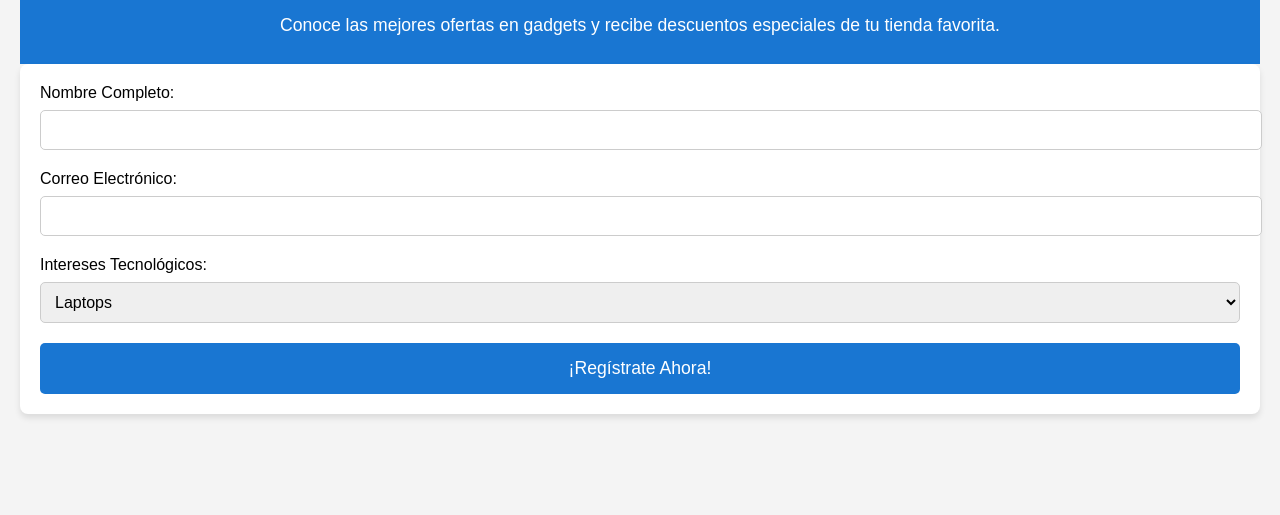
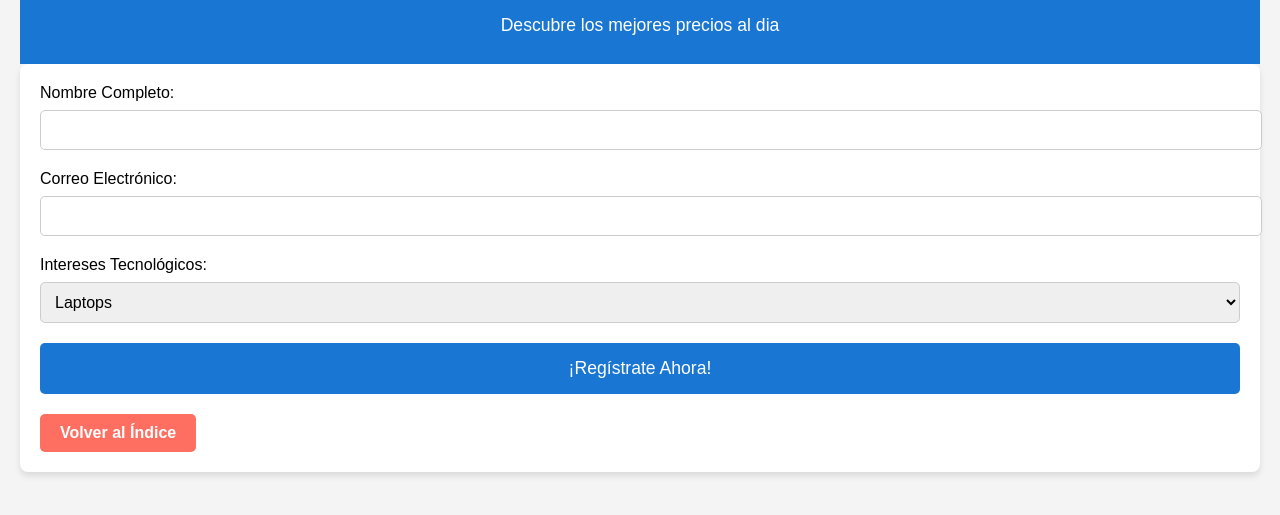
Before and after one commit to aracelicruz/Mejores_tecnologias, a plain HTML site: page form.html in a window 1280 px wide. Shown: the part 91-606 px from the top of the page. Drawn offline with Linux system fonts and the light colour scheme.

Commit message:
se agrego un boton de inicio a cada pagina

```diff
--- a/form.html
+++ b/form.html
@@ -10,7 +10,7 @@
   <div class="registro-container"> <!-- Aquí se mantiene la clase única -->
     <header>
       <h1>¡Únete a las Ofertas de Tecnología Más Exclusivas!</h1>
-      <p>Conoce las mejores ofertas en gadgets y recibe descuentos especiales de tu tienda favorita.</p>
+      <p>Descubre los mejores precios al dia </p>
     </header>
 
     <form action="#" method="POST" class="registration-form">
@@ -29,7 +29,9 @@
       </select>
 
       <button type="submit">¡Regístrate Ahora!</button>
+      <a href="index.html" class="back-to-index">Volver al Índice</a>
     </form>
   </div>
+  </a>
 </body>
 </html>
--- a/styles.css
+++ b/styles.css
@@ -141,6 +141,22 @@ footer {
   background-color: #1565c0;
 }
 
+.registro-container .registration-form .back-to-index {
+  display: inline-block;
+  margin-top: 20px;
+  padding: 10px 20px;
+  background-color: #ff6f61;
+  color: white;
+  text-decoration: none;
+  border-radius: 5px;
+  font-weight: bold;
+  transition: background-color 0.3s ease;
+}
+
+.registro-container .registration-form .back-to-index:hover {
+  background-color: #e53935;
+}
+
 /* Estilos de la página de actualizaciones */
 body.actualizaciones {
   font-family: Arial, sans-serif;
```
Also changed, not shown: actualizaciones_tec.html (+2 -2 lines).
